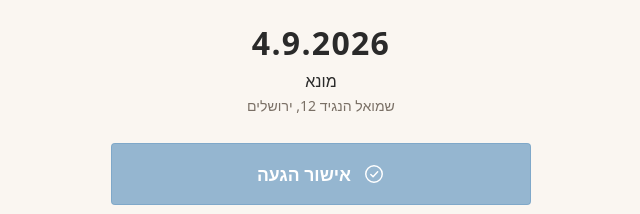
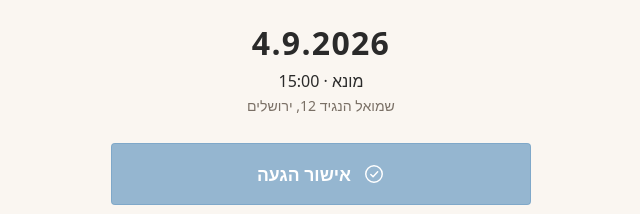
Before and after one commit to galiddo/YehonantanAndHadar, a website: page index.html in a window 1280 px wide. Shown: the part 369-583 px from the top of the page, 319-959 px from the left. Drawn offline with Linux system fonts and the light colour scheme; a web font is replaced by a local one.

Commit message:
Add 15:00 time to the location line

```diff
--- a/index.html
+++ b/index.html
@@ -435,7 +435,7 @@
 
     <div class="event-info">
       <div class="event-date">4.9.2026</div>
-      <div class="event-location">מונא</div>
+      <div class="event-location">מונא · 15:00</div>
       <div class="event-address">שמואל הנגיד 12, ירושלים</div>
     </div>
 
```
